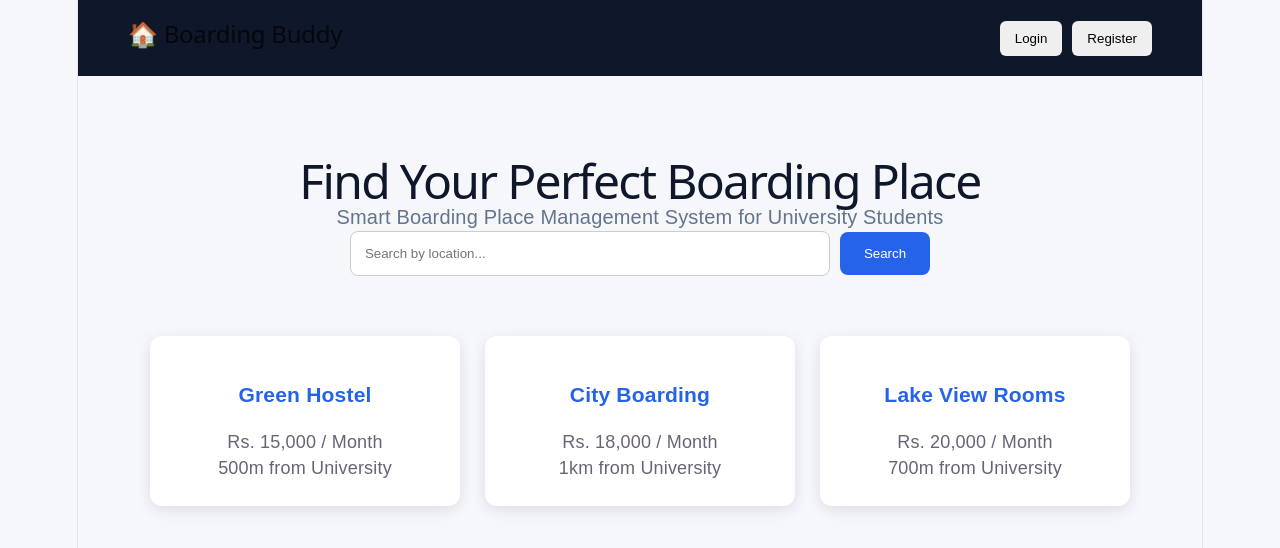
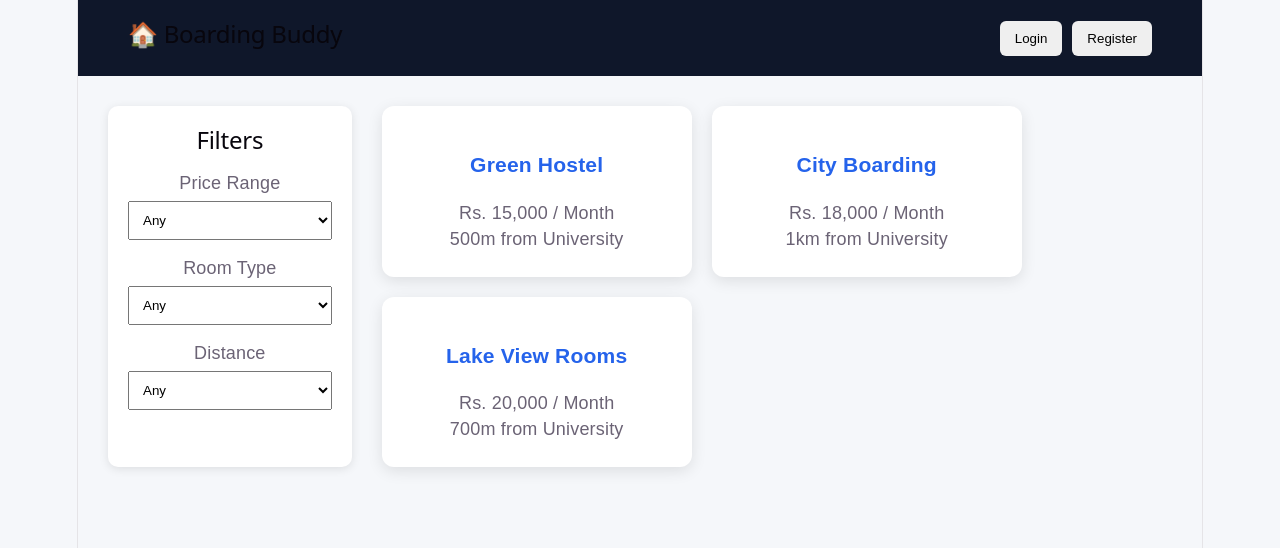
Before and after one commit to mahakumaradmsv24-png/Boarding-Buddy-frontend, a React (Vite) app: page /search in a window 1280 px wide. Shown: the top 548 px of the page. Built offline with nearby package versions, Linux system fonts and the light colour scheme.

Commit message:
Added search results and details page

```diff
--- a/src/App.css
+++ b/src/App.css
@@ -82,3 +82,68 @@ body{
 .card h3{
   color:#2563eb;
 }
+.search-page{
+  display:flex;
+  padding:30px;
+  gap:30px;
+}
+
+.filters{
+  width:250px;
+  background:white;
+  padding:20px;
+  border-radius:10px;
+  box-shadow:0 2px 10px rgba(0,0,0,0.1);
+}
+
+.filters label{
+  display:block;
+  margin-top:15px;
+  margin-bottom:5px;
+}
+
+.filters select{
+  width:100%;
+  padding:10px;
+}
+
+.results{
+  display:flex;
+  gap:20px;
+  flex-wrap:wrap;
+}
+.details-page{
+  max-width:1200px;
+  margin:auto;
+  padding:30px;
+}
+
+.details-image img{
+  width:100%;
+  border-radius:12px;
+}
+
+.details-content{
+  background:white;
+  margin-top:20px;
+  padding:25px;
+  border-radius:12px;
+  box-shadow:0 2px 10px rgba(0,0,0,0.1);
+}
+
+.details-content h1{
+  color:#0f172a;
+}
+
+.details-content h2{
+  color:#2563eb;
+}
+
+.contact-btn{
+  background:#2563eb;
+  color:white;
+  border:none;
+  padding:12px 20px;
+  border-radius:8px;
+  cursor:pointer;
+}
--- a/src/App.jsx
+++ b/src/App.jsx
@@ -1,8 +1,8 @@
 import "./App.css";
-import Home from "./pages/Home";
+import SearchResults from "./pages/SearchResults";
 
 function App() {
-  return <Home />;
+  return <SearchResults />;
 }
 
 export default App;
--- a/src/pages/SearchResults.jsx
+++ b/src/pages/SearchResults.jsx
@@ -0,0 +1,65 @@
+import Navbar from "../components/Navbar";
+import BoardingCard from "../components/BoardingCard";
+
+function SearchResults() {
+  return (
+    <>
+      <Navbar />
+
+      <div className="search-page">
+
+        <div className="filters">
+
+          <h2>Filters</h2>
+
+          <label>Price Range</label>
+          <select>
+            <option>Any</option>
+            <option>Under Rs. 15,000</option>
+            <option>Under Rs. 20,000</option>
+          </select>
+
+          <label>Room Type</label>
+          <select>
+            <option>Any</option>
+            <option>Single</option>
+            <option>Shared</option>
+          </select>
+
+          <label>Distance</label>
+          <select>
+            <option>Any</option>
+            <option>Under 500m</option>
+            <option>Under 1km</option>
+          </select>
+
+        </div>
+
+        <div className="results">
+
+          <BoardingCard
+            title="Green Hostel"
+            price="Rs. 15,000 / Month"
+            distance="500m from University"
+          />
+
+          <BoardingCard
+            title="City Boarding"
+            price="Rs. 18,000 / Month"
+            distance="1km from University"
+          />
+
+          <BoardingCard
+            title="Lake View Rooms"
+            price="Rs. 20,000 / Month"
+            distance="700m from University"
+          />
+
+        </div>
+
+      </div>
+    </>
+  );
+}
+
+export default SearchResults;
```
Also changed, not shown: src/pages/BoardingDetails.jsx (+51 -0 lines).
